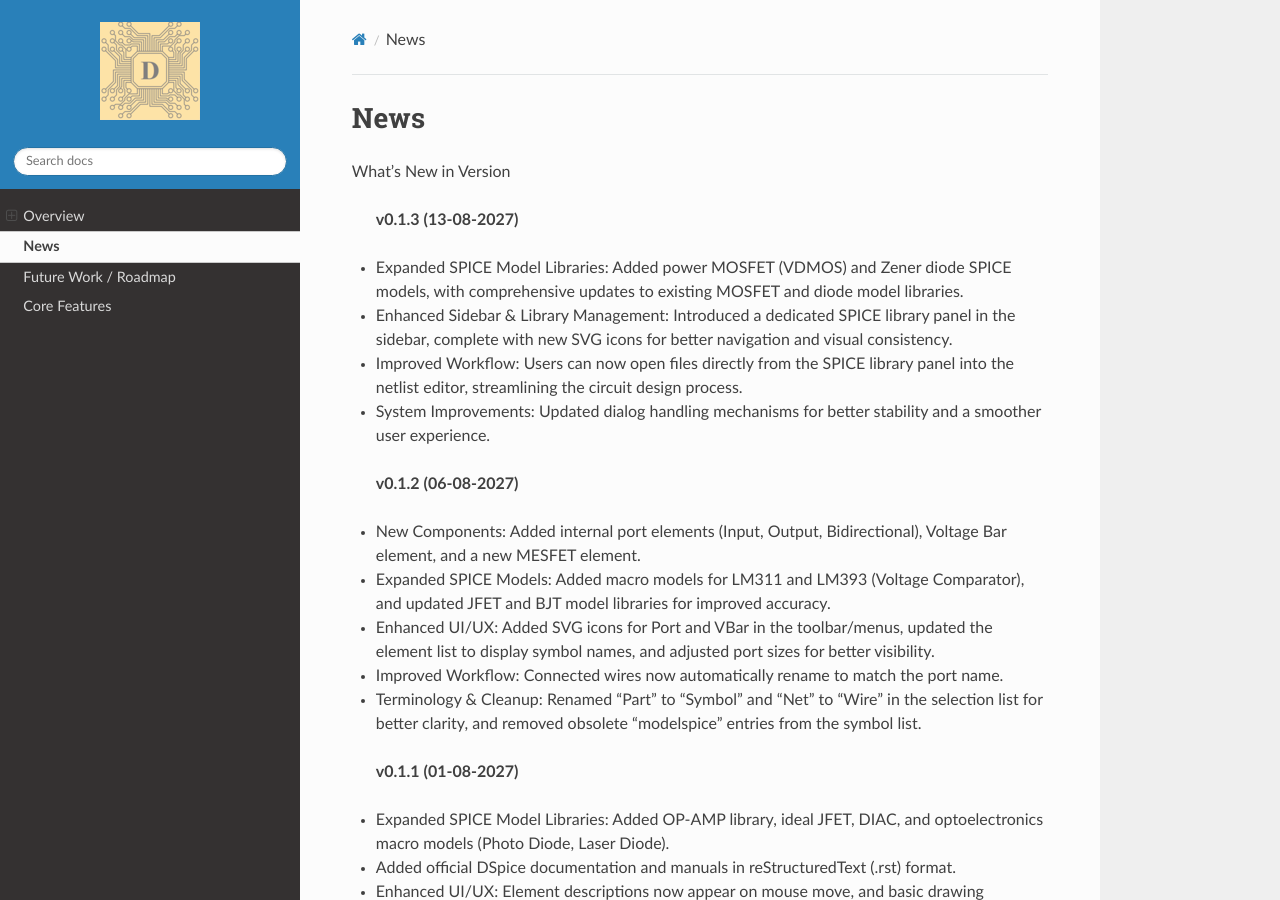
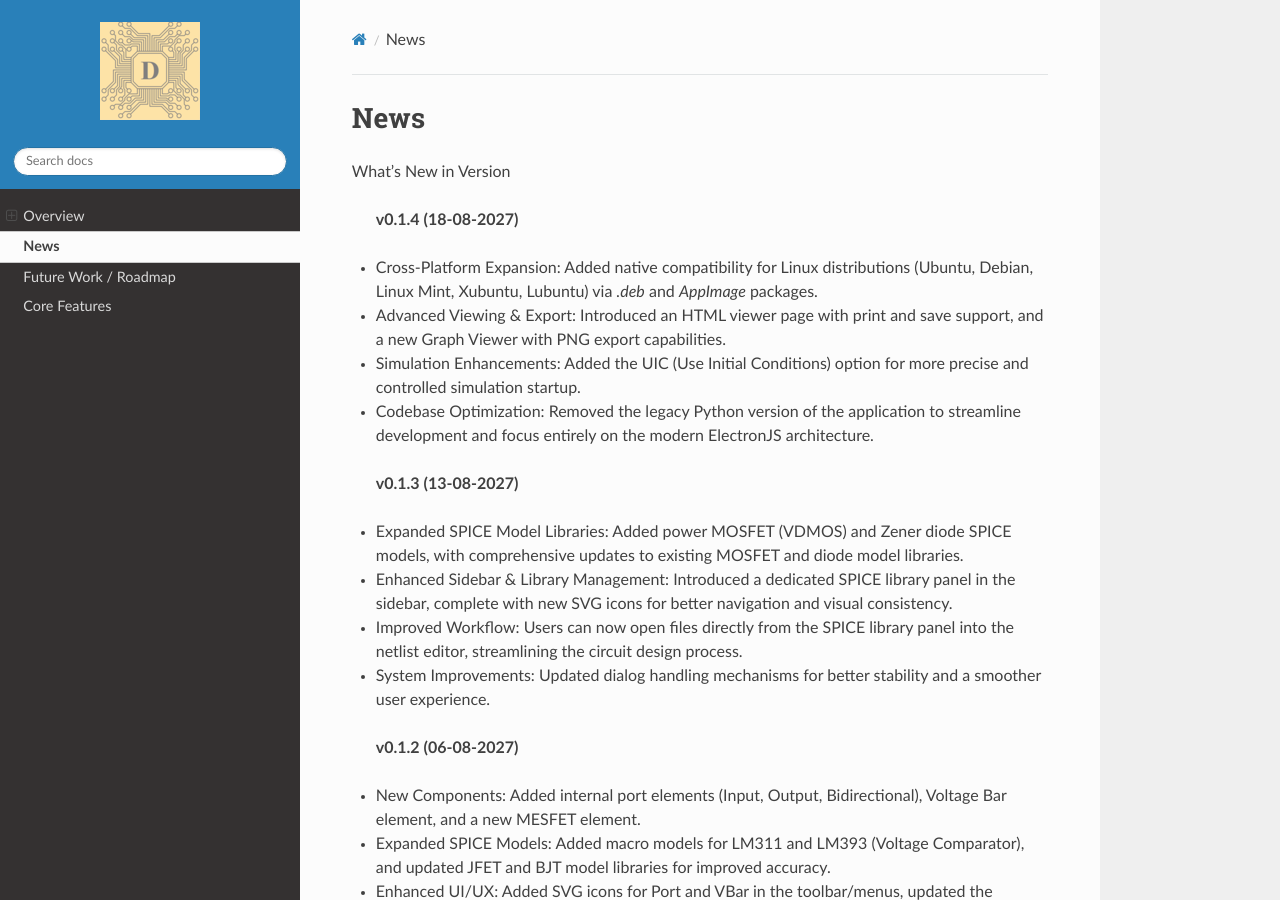
Before and after one commit to GDSpice/DSpice, a Sphinx documentation site: the page built from docs/News.rst, in a window 1280 px wide and 900 px high. Built offline with Sphinx 7.4.7 and the Read the Docs theme 3.1.0, drawn with Linux system fonts in a browser that asks for light colours; pages that are not in the unit, such as notebooks, are missing from menus.

Commit message:
DSpice v0.1.4
DSpice v0.1.4

```diff
--- a/docs/News.rst
+++ b/docs/News.rst
@@ -4,6 +4,14 @@
 News
 ====
 What’s New in Version
+
+ **v0.1.4  (18-08-2027)**
+
+- Cross-Platform Expansion: Added native compatibility for Linux distributions (Ubuntu, Debian, Linux Mint, Xubuntu, Lubuntu) via `.deb` and `AppImage` packages.
+- Advanced Viewing & Export: Introduced an HTML viewer page with print and save support, and a new Graph Viewer with PNG export capabilities.
+- Simulation Enhancements: Added the UIC (Use Initial Conditions) option for more precise and controlled simulation startup.
+- Codebase Optimization: Removed the legacy Python version of the application to streamline development and focus entirely on the modern ElectronJS architecture.
+
 
  **v0.1.3  (13-08-2027)**
 
--- a/docs/conf.py
+++ b/docs/conf.py
@@ -22,8 +22,8 @@ copyright = '2026, DSpice'
 author = 'd.fathi'
 
 # The full version, including alpha/beta/rc tags
-release = '0.1.3'
-version='DSpice 0.1.3'
+release = '0.1.4'
+version='DSpice 0.1.4'
 
 
 # -- General configuration ---------------------------------------------------
--- a/src/dialogs/about.html
+++ b/src/dialogs/about.html
@@ -298,7 +298,7 @@
             </div>
             <h3 class="app-title">Designing Circuits and Simulating with DSpice</h3>
             <div style="text-align: center;">
-                <span class="version-badge">DSpice v0.1.3</span>
+                <span class="version-badge">DSpice v0.1.4</span>
             </div>
             <p class="copyright">&copy; D.Fathi 2024-2026</p>
         </div>
```
Also changed, not shown: README.md (+6 -7 lines), 3 other files.
